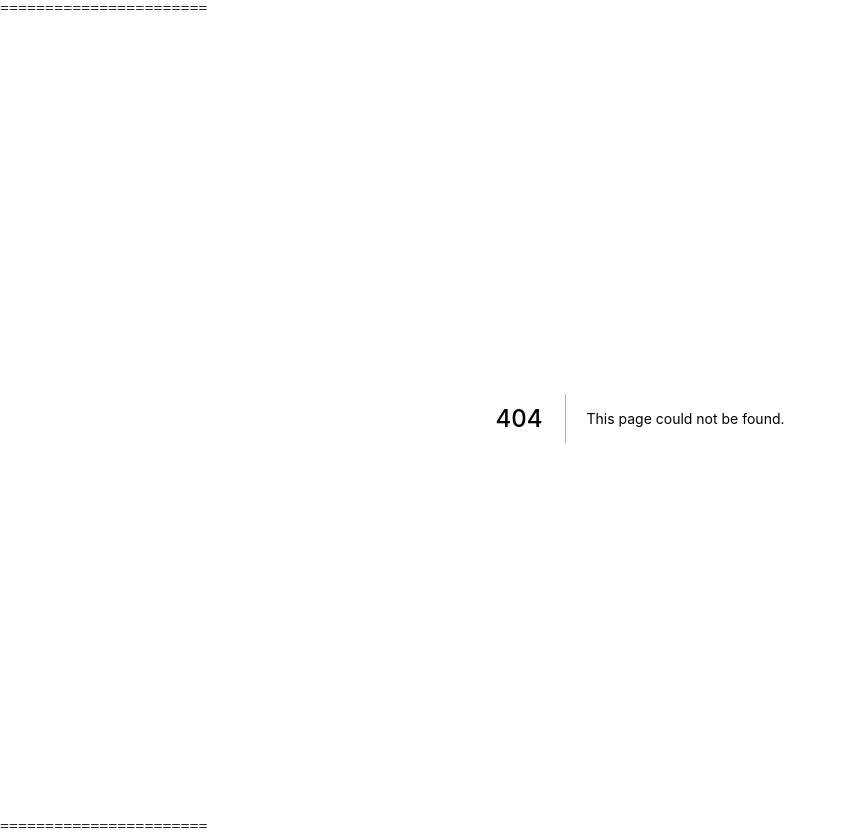
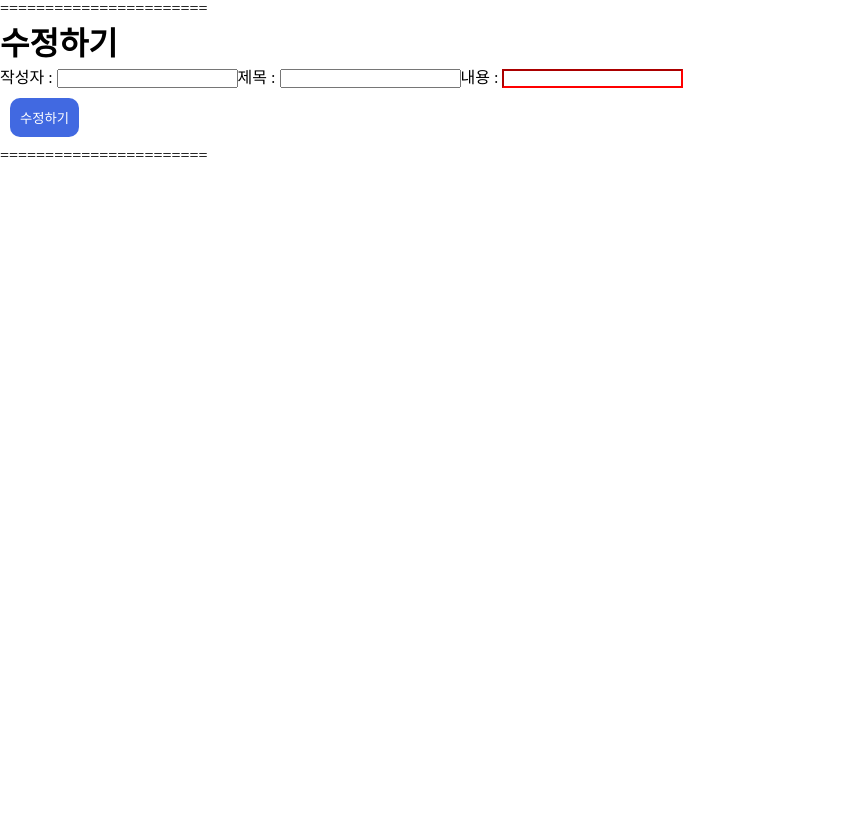
Before and after one commit to LeeSeongDo/class, a Next.js app: page /section09/09-04-boards/1/edit in a window 1280 px wide. Before the commit this address had no page. Shown: the whole page, without its empty margins (0-847 px from the left). After the commit the page ends 800 px from the top, so only its background shows below. Built offline with nearby package versions, Linux system fonts and the light colour scheme; no server answers.

Commit message:
Today I Learned

```diff
--- /dev/null
+++ b/pages/section09/09-04-boards/[number]/edit/index.js
@@ -0,0 +1,27 @@
+// 09-03- 수정하기
+import { gql, useQuery } from "@apollo/client";
+import { useRouter } from "next/router";
+import BoardWrite from "../../../../../src/components/units/board/09-write2/BoardWrite.container";
+
+const FETCH_BOARD = gql`
+  query fetchBoard($number: Int) {
+    fetchBoard(number: $number) {
+      writer
+      title
+      contents
+      number
+    }
+  }
+`;
+
+export default function GraphqlPage() {
+  const router = useRouter();
+
+  const { data } = useQuery(FETCH_BOARD, {
+    variables: {
+      number: Number(router.query.number),
+    },
+  });
+
+  return <BoardWrite isEdit={true} data={data} />;
+}
--- /dev/null
+++ b/src/components/units/board/09-write2/BoardWrite.container.js
@@ -0,0 +1,68 @@
+import { useMutation } from "@apollo/client";
+import { useState } from "react";
+import BoardWriteUI from "./BoardWrite.presenter";
+import { graphqlTest, UPDATE_BOARD } from "./BoardWrite.queries";
+import { useRouter } from "next/router";
+
+export default function BoardWrite(props) {
+  const [Boards] = useMutation(graphqlTest);
+  const [updateBoards] = useMutation(UPDATE_BOARD);
+  const [writer, setWriter] = useState();
+  const [title, setTitle] = useState();
+  const [contents, setContents] = useState();
+
+  const router = useRouter();
+
+  const onClickSubmit = async () => {
+    const result = await Boards({
+      variables: {
+        writer: writer,
+        title: title,
+        contents: contents,
+      },
+    });
+    console.log(result);
+    router.push(`/section09/09-04-boards/${result.data.createBoard.number}`);
+  };
+
+  const onClickUpdate = async () => {
+    const myvariables = {
+      number: Number(router.query.number),
+    };
+
+    if (title) myvariables.title = title;
+
+    if (writer) myvariables.writer = writer;
+
+    if (contents) myvariables.contents = contents;
+
+    const result = await updateBoards({
+      variables: myvariables,
+    });
+    console.log(result);
+    router.push(`/section09/09-04-boards/${result.data.updateBoard.number}`);
+  };
+
+  const onChangeWriter = (e) => {
+    setWriter(e.target.value);
+  };
+
+  const onChangeTitle = (e) => {
+    setTitle(e.target.value);
+  };
+
+  const onChangeContents = (e) => {
+    setContents(e.target.value);
+  };
+  return (
+    <BoardWriteUI
+      onChangeTitle={onChangeTitle}
+      onChangeWriter={onChangeWriter}
+      onChangeContents={onChangeContents}
+      onClickSubmit={onClickSubmit}
+      onClickUpdate={onClickUpdate}
+      isEdit={props.isEdit}
+      data={props.data} // undefined 이거나 data이거나 둘중하나.
+    />
+  );
+}
--- /dev/null
+++ b/src/components/units/board/09-write2/BoardWrite.presenter.js
@@ -0,0 +1,34 @@
+import { BlueButton, RedInput } from "./BoardWrite.styles";
+
+export default function BoardWriteUI(props) {
+  return (
+    <div>
+      <h1>{props.isEdit ? "수정하기" : "등록하기"}</h1>
+      <div>
+        작성자 :{" "}
+        <input
+          type="text"
+          onChange={props.onChangeWriter}
+          defaultValue={props.data?.fetchBoard.writer}
+        />
+        제목 :{" "}
+        <input
+          type="text"
+          onChange={props.onChangeTitle}
+          defaultValue={props.data?.fetchBoard.title}
+        />
+        내용 :{" "}
+        <RedInput
+          type="text"
+          onChange={props.onChangeContents}
+          defaultValue={props.data?.fetchBoard.contents}
+        />
+      </div>
+      <BlueButton
+        onClick={props.isEdit ? props.onClickUpdate : props.onClickSubmit}
+      >
+        {props.isEdit ? "수정하기" : "등록하기"}
+      </BlueButton>
+    </div>
+  );
+}
--- /dev/null
+++ b/src/components/units/board/09-write2/BoardWrite.queries.js
@@ -0,0 +1,30 @@
+import { gql } from "@apollo/client";
+
+export const graphqlTest = gql`
+  mutation createBoard($writer: String, $title: String, $contents: String) {
+    createBoard(writer: $writer, title: $title, contents: $contents) {
+      _id
+      number
+      message
+    }
+  }
+`;
+
+export const UPDATE_BOARD = gql`
+  mutation updateBoard(
+    $number: Int
+    $writer: String
+    $title: String
+    $contents: String
+  ) {
+    updateBoard(
+      number: $number
+      writer: $writer
+      title: $title
+      contents: $contents
+    ) {
+      _id
+      number
+    }
+  }
+`;
--- /dev/null
+++ b/src/components/units/board/09-write2/BoardWrite.styles.js
@@ -0,0 +1,14 @@
+import styled from "@emotion/styled";
+
+export const RedInput = styled.input`
+  border-color: red;
+`;
+
+export const BlueButton = styled.button`
+  background-color: royalblue;
+  color: white;
+  padding: 10px;
+  margin: 10px;
+  border-radius: 10px;
+  border: none;
+`;
```
Also changed, not shown: pages/section09/09-04-boards/[number]/index.js (added, +40 -0 lines), pages/section09/09-04-boards/new/index.js (added, +7 -0 lines).
